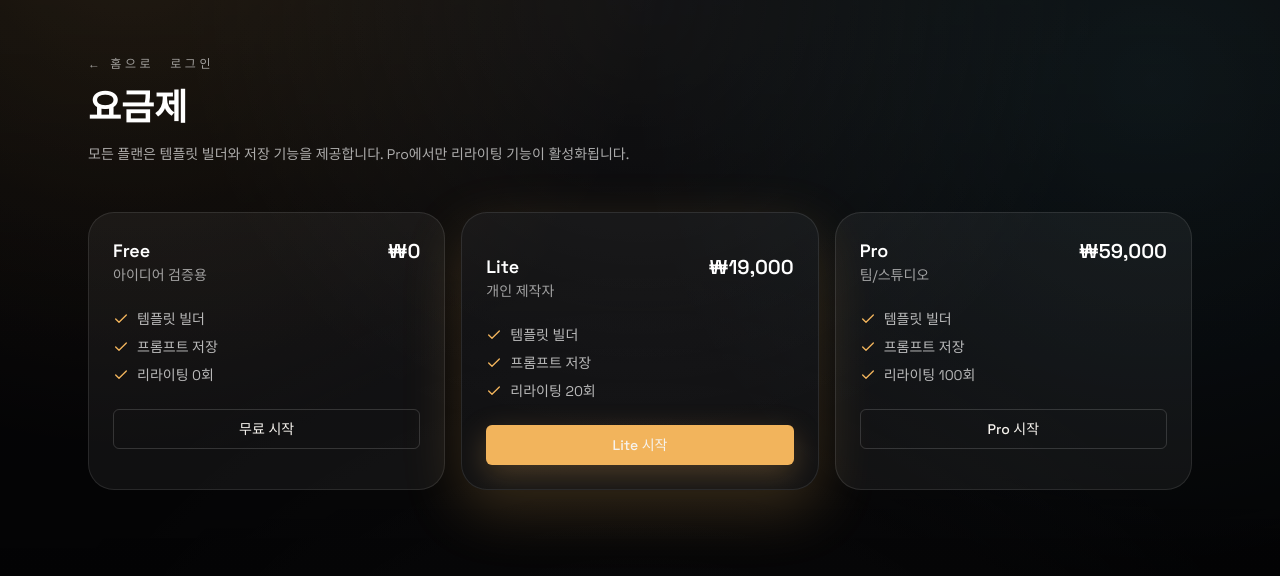
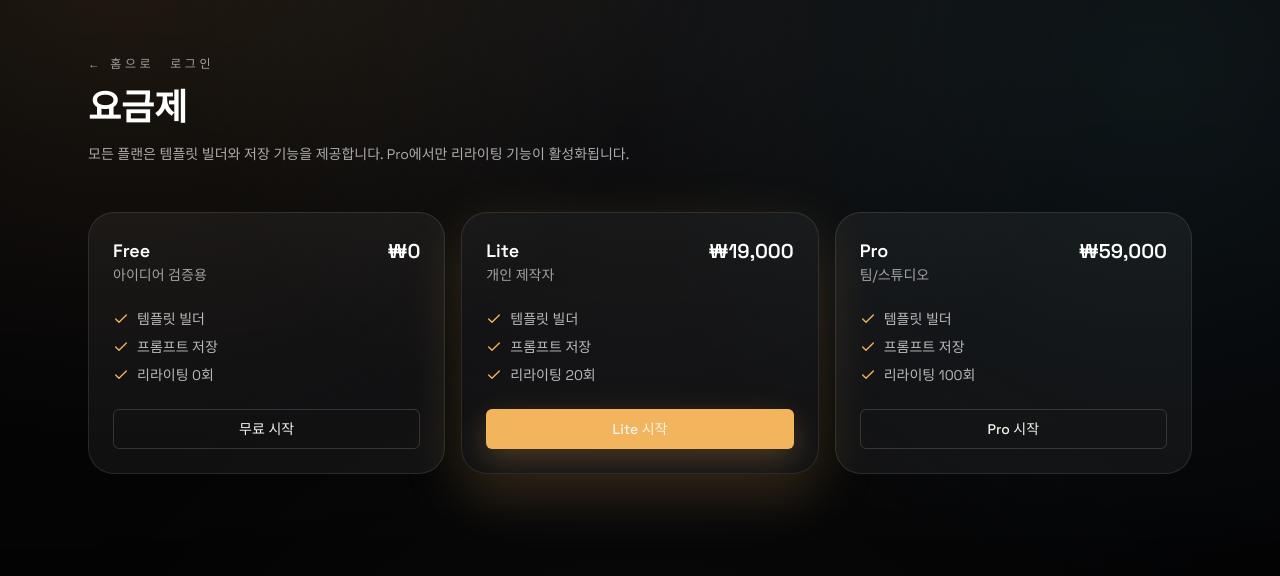
Before and after one commit to bizpect/promptcraft, a Next.js app: page /pricing in a window 1280 px wide. Shown: the top 576 px of the page. Built offline with nearby package versions, Linux system fonts and the light colour scheme; no server answers.

Commit message:
fix: align pricing card spacing

```diff
--- a/src/app/pricing/page.tsx
+++ b/src/app/pricing/page.tsx
@@ -52,7 +52,7 @@ export default function PricingPage() {
           <div
             key={plan.name}
             className={`relative overflow-hidden rounded-[26px] border border-white/10 bg-white/5 p-6 transition duration-300 hover:-translate-y-1 hover:border-white/30 ${
-              index === 1 ? "pt-10 shadow-[0_20px_60px_rgba(242,180,92,0.2)]" : ""
+              index === 1 ? "shadow-[0_20px_60px_rgba(242,180,92,0.2)]" : ""
             }`}
           >
             <div className="flex items-start justify-between gap-4">
```
